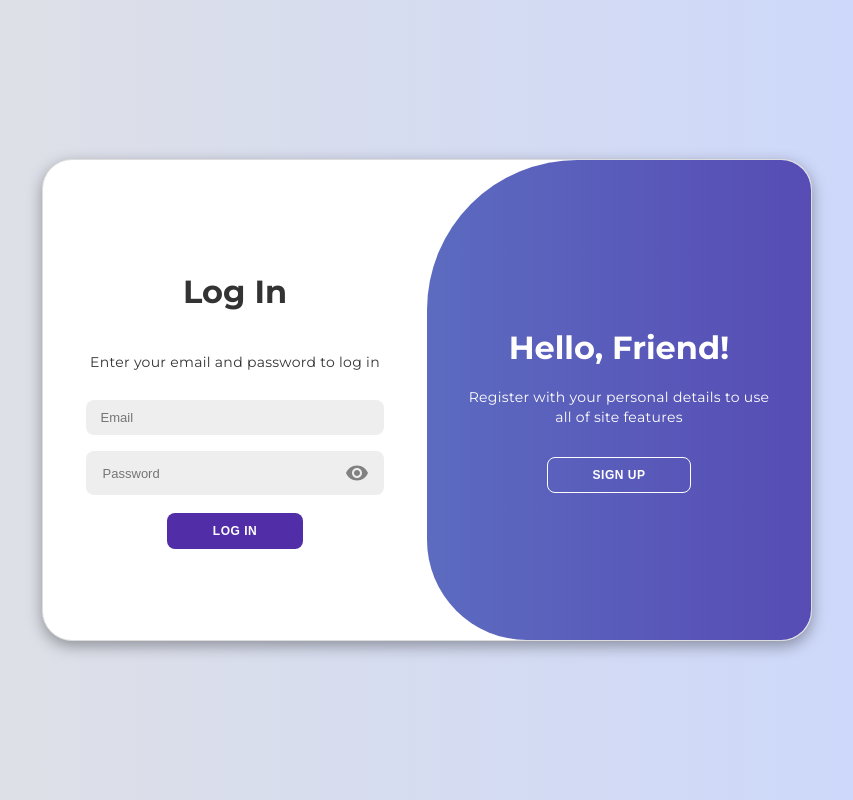
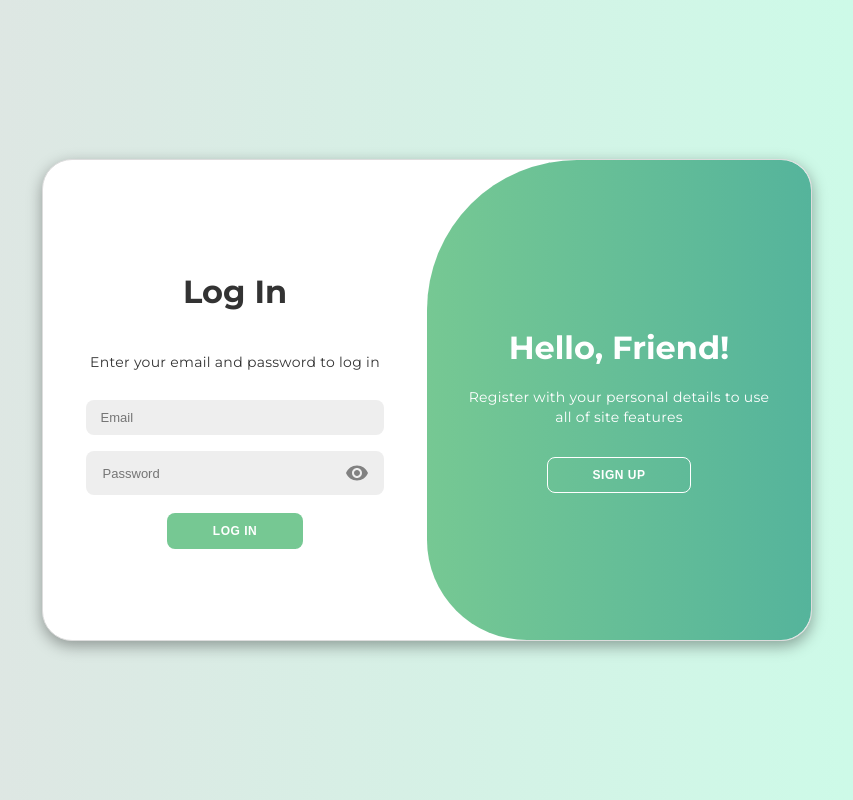
Before and after one commit to FaizanAhmed0107/SmileChain, a React (Vite) app in the folder client/: page / in a window 1280 px wide. Both pictures are taken after a click on the button "Log in". Shown: the whole page, without its empty margins (213-1066 px from the left). Built offline with nearby package versions, Linux system fonts and the light colour scheme; no server answers; the HTML template or start-up script is replaced by a standard one.

Commit message:
Made the color more consistent

```diff
--- a/client/src/Login_Register/Login.jsx
+++ b/client/src/Login_Register/Login.jsx
@@ -81,7 +81,7 @@ function Login(props) {
                              component={isPassVisible ? VisibilityOffIcon : VisibilityIcon}
                              onClick={togglePassVisible}/>
                 </div>
-                <button type="submit" className={styles.button}>Log in</button>
+                <button type="submit" className={styles.lgbutton}>Log in</button>
             </form>
         </>
     );
@@ -104,7 +104,7 @@ function Login(props) {
                              component={isPassVisible ? VisibilityOffIcon : VisibilityIcon}
                              onClick={togglePassVisible}/>
                 </div>
-                <button type="submit" className={styles.button}>Sign up</button>
+                <button type="submit" className={styles.subutton}>Sign up</button>
             </form>
         </>
     );
--- a/client/src/Login_Register/Login.module.css
+++ b/client/src/Login_Register/Login.module.css
@@ -69,8 +69,8 @@
     cursor: pointer;
 }
 
-.button {
-    background-color: #512da8;
+.subutton, .lgbutton {
+    background-color: #34a0a4;
     color: #fff;
     font-size: 12px;
     padding: 10px 45px;
@@ -82,3 +82,11 @@
     margin-top: 10px;
     cursor: pointer;
 }
+
+.lgbutton {
+    background-color: #76c893;
+}
+
+.subutton {
+    background-color: #34a0a4;
+}
--- a/client/src/Login_Register/RegisterLogin.module.css
+++ b/client/src/Login_Register/RegisterLogin.module.css
@@ -5,7 +5,7 @@
     justify-content: center;
     align-items: center;
     height: 100vh;
-    background: linear-gradient(to right, #e2e2e2, #c9d6ff);
+    background: linear-gradient(to right, #e2e2e2, #c9ffe9);
     font-family: 'Montserrat', sans-serif;
 }
 
--- a/client/src/Login_Register/Side.module.css
+++ b/client/src/Login_Register/Side.module.css
@@ -1,6 +1,6 @@
 .side {
     width: 100%;
-    background: linear-gradient(to right, #5c6bc0, #512da8);
+    background: linear-gradient(90deg, #76c893, #34a0a4);
     background-size: 200% 100%;
     border-radius: 150px 30px 30px 100px;
     color: white;
```
